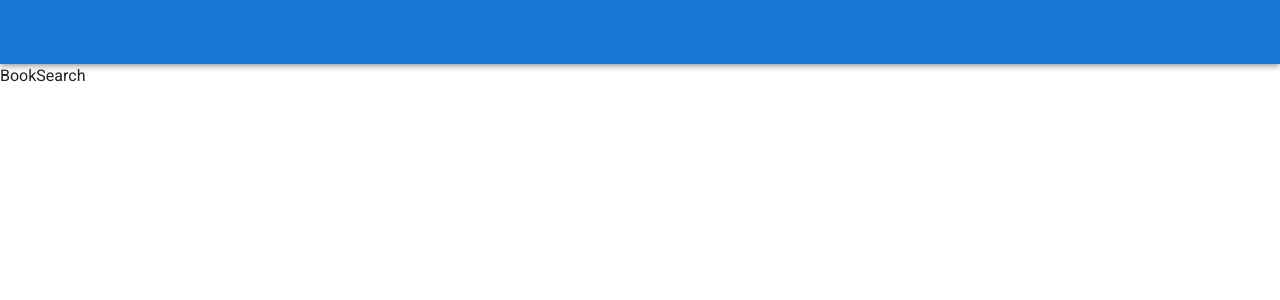
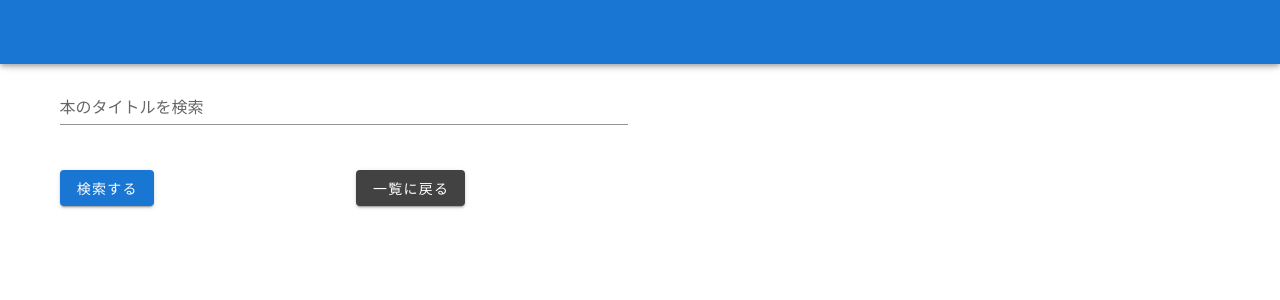
Before and after one commit to akadashiso/udemy-vuejs2-section8, a Vue app in the folder bookapp/: page /search in a window 1280 px wide. Shown: the top 300 px of the page. Built offline with nearby package versions, Linux system fonts and the light colour scheme.

Commit message:
[Finish]Section8-106 : 検索画面 fetch, v-card

```diff
--- a/bookapp/src/pages/BookSearch.vue
+++ b/bookapp/src/pages/BookSearch.vue
@@ -1,13 +1,90 @@
 <template>
-  <div>BookSearch</div>
+  <div>
+    <v-container>
+      <v-row>
+        <v-col cols="6">
+          <v-text-field label="本のタイトルを検索" v-model="keyword">
+          </v-text-field>
+        </v-col>
+      </v-row>
+      <v-row>
+        <v-col cols="3">
+          <v-btn color="primary" @click="search(keyword)"> 検索する </v-btn>
+        </v-col>
+        <v-col cols="3">
+          <v-btn color="secondary" to="/"> 一覧に戻る </v-btn>
+        </v-col>
+      </v-row>
+      <v-row>
+        <v-col
+          cols="12"
+          md="6"
+          v-for="(book, index) in searchResults"
+          :key="book.index"
+        >
+          <v-card class="mx-auto">
+            <v-row>
+              <v-col cols="4">
+                <v-img :src="book.image"></v-img>
+              </v-col>
+              <v-col cols="8">
+                <c-card-title>{{ book.title }}</c-card-title>
+                {{ book.description }}
+                <v-spacer></v-spacer>
+                <v-card-actions>
+                  <v-btn fab dark color="indigo" @click="addBookList(index)">
+                    <v-icon dark> mdi-plus </v-icon>
+                  </v-btn>
+                </v-card-actions>
+              </v-col>
+            </v-row>
+          </v-card>
+        </v-col>
+      </v-row>
+    </v-container>
+  </div>
 </template>
 
 <script>
 export default {
-
-}
+  name: "BookSearch",
+  data() {
+    return {
+      keyword: "",
+      searchResults: [],
+    };
+  },
+  methods: {
+    async search(keyword) {
+      this.searchResults = [];
+      // クエリーストリングを作成
+      const baseUrl = "https://www.googleapis.com/books/v1/volumes?";
+      const params = {
+        q: `intitle:${keyword}`,
+        maxResults: 40,
+      };
+      const queryParams = new URLSearchParams(params);
+      console.log(baseUrl + queryParams);
+      // fetchでJSONを取得
+      const response = await fetch(baseUrl + queryParams).then((response) =>
+        response.json()
+      );
+      console.log(response.items);
+      // 必要な情報を配列にpush
+      for (let book of response.items) {
+        let title = book.volumeInfo.title;
+        let img = book.volumeInfo.imageLinks;
+        let description = book.volumeInfo.description;
+        this.searchResults.push({
+          title: title ? title : "",
+          image: img ? img.thumbnail : "",
+          description: description ? description.slice(0, 40) : "",
+        });
+      }
+    },
+  },
+};
 </script>
 
 <style>
-
 </style>
```
